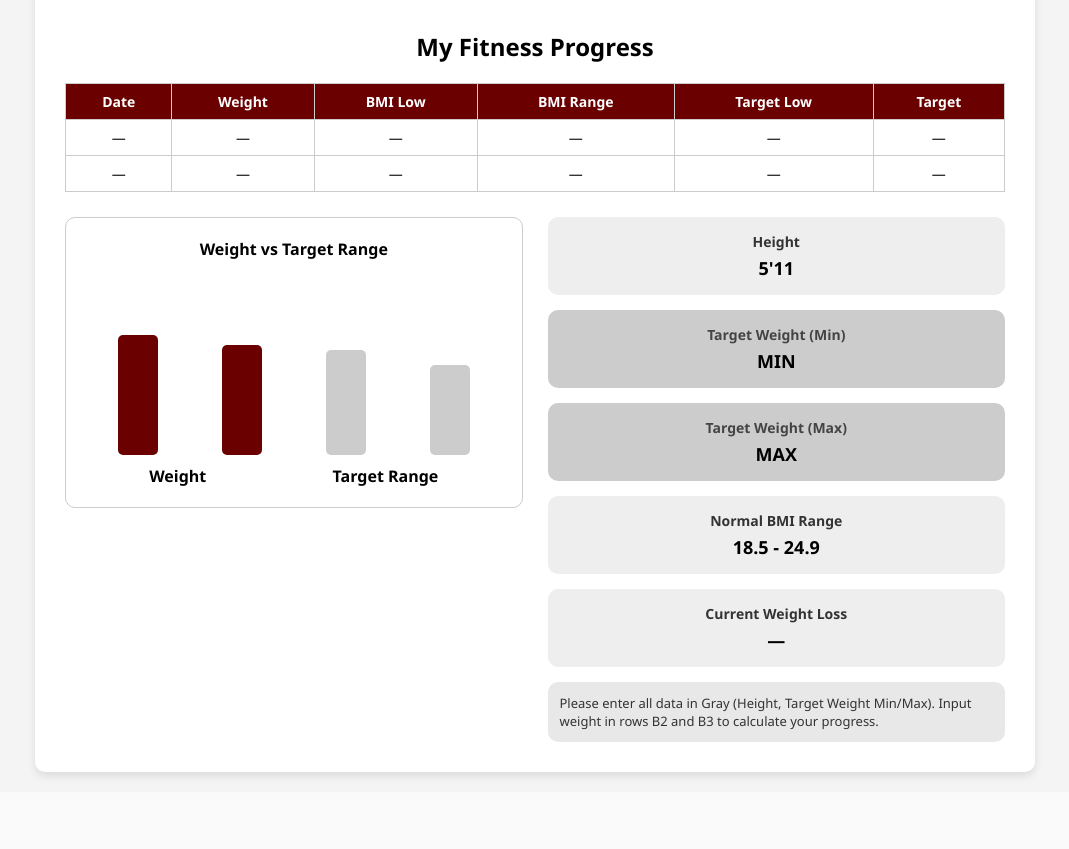
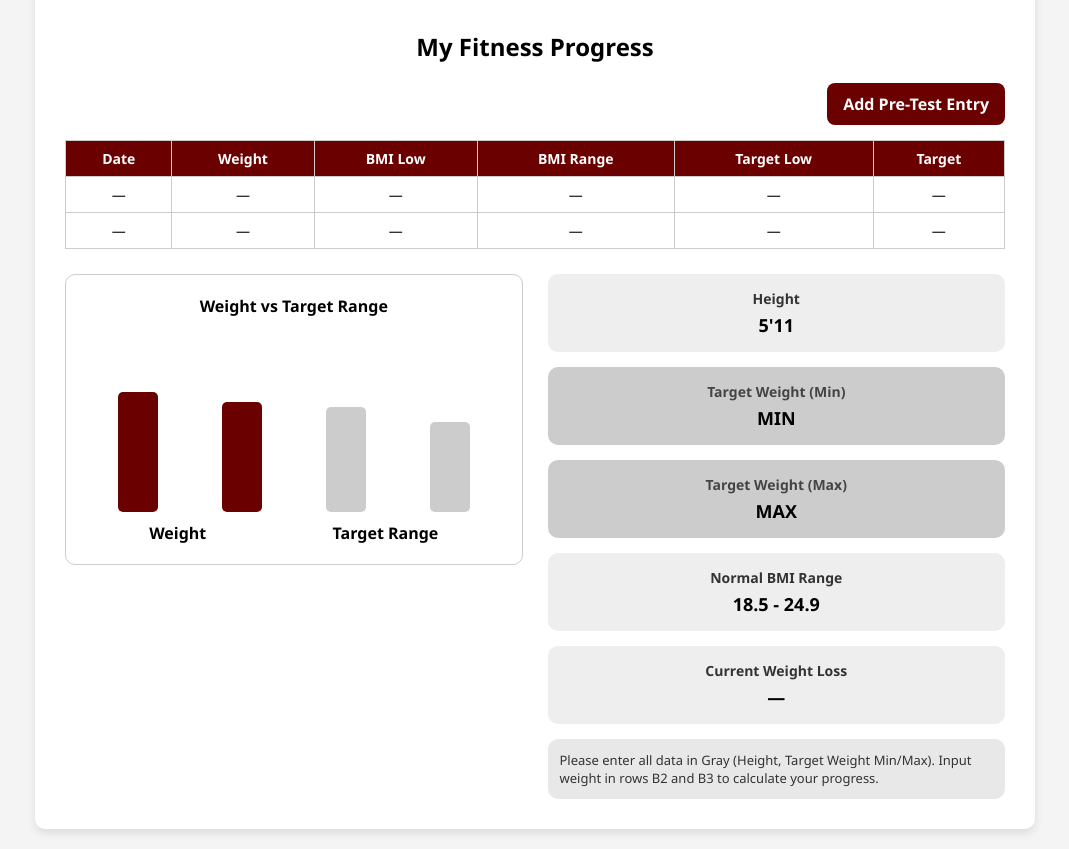
Before and after one commit to CloudMonkeyCoding/Fitness-Django-Project, a Django app: page /student-progress/ in a window 1280 px wide. Shown: the part 111-960 px from the top of the page, without its empty margins (105-1174 px from the left). Before the commit the page ends 890 px from the top, so only its background shows below. Run offline with Django 5.2, Linux system fonts and the light colour scheme; some libraries are stand-ins or nearby versions.

Commit message:
Set up pre-test entry flow

```diff
--- a/core/templates/studentprogress.html
+++ b/core/templates/studentprogress.html
@@ -109,6 +109,27 @@
       font-size: 24px;
       font-weight: bold;
       margin-bottom: 20px;
+    }
+
+    .actions {
+      display: flex;
+      justify-content: flex-end;
+      margin-bottom: 15px;
+    }
+
+    .actions a {
+      background-color: #6b0000;
+      color: #fff;
+      padding: 10px 16px;
+      border-radius: 8px;
+      text-decoration: none;
+      font-weight: bold;
+      transition: background-color 0.3s, transform 0.2s;
+    }
+
+    .actions a:hover {
+      background-color: #8a0a0a;
+      transform: translateY(-1px);
     }
 
     /* Table */
@@ -240,6 +261,10 @@
     <div class="main-content">
       <h3>My Fitness Progress</h3>
 
+      <div class="actions">
+        <a href="{% url 'pretest_entry' %}">Add Pre-Test Entry</a>
+      </div>
+
       <table>
         <thead>
           <tr>
--- a/core/views.py
+++ b/core/views.py
@@ -73,8 +73,20 @@ def pre_test_form(request):
     return render(request, "pre-testform.html", {"form": form})
 
 
+@login_required
 def pretest_entry(request):
-    return render(request, "pretest-entry.html")
+    student_profile = get_object_or_404(StudentProfile, user=request.user)
+
+    if request.method == "POST":
+        form = PreTestForm(request.POST)
+        if form.is_valid():
+            form.save(student_profile)
+            messages.success(request, "Pre-test data saved successfully.")
+            return redirect("pretest_entry")
+    else:
+        form = PreTestForm()
+
+    return render(request, "pretest-entry.html", {"form": form})
 
 
 def student_management(request):
```
Also changed, not shown: core/templates/pretest-entry.html (+36 -38 lines), core/forms.py (line endings or trailing spaces).
